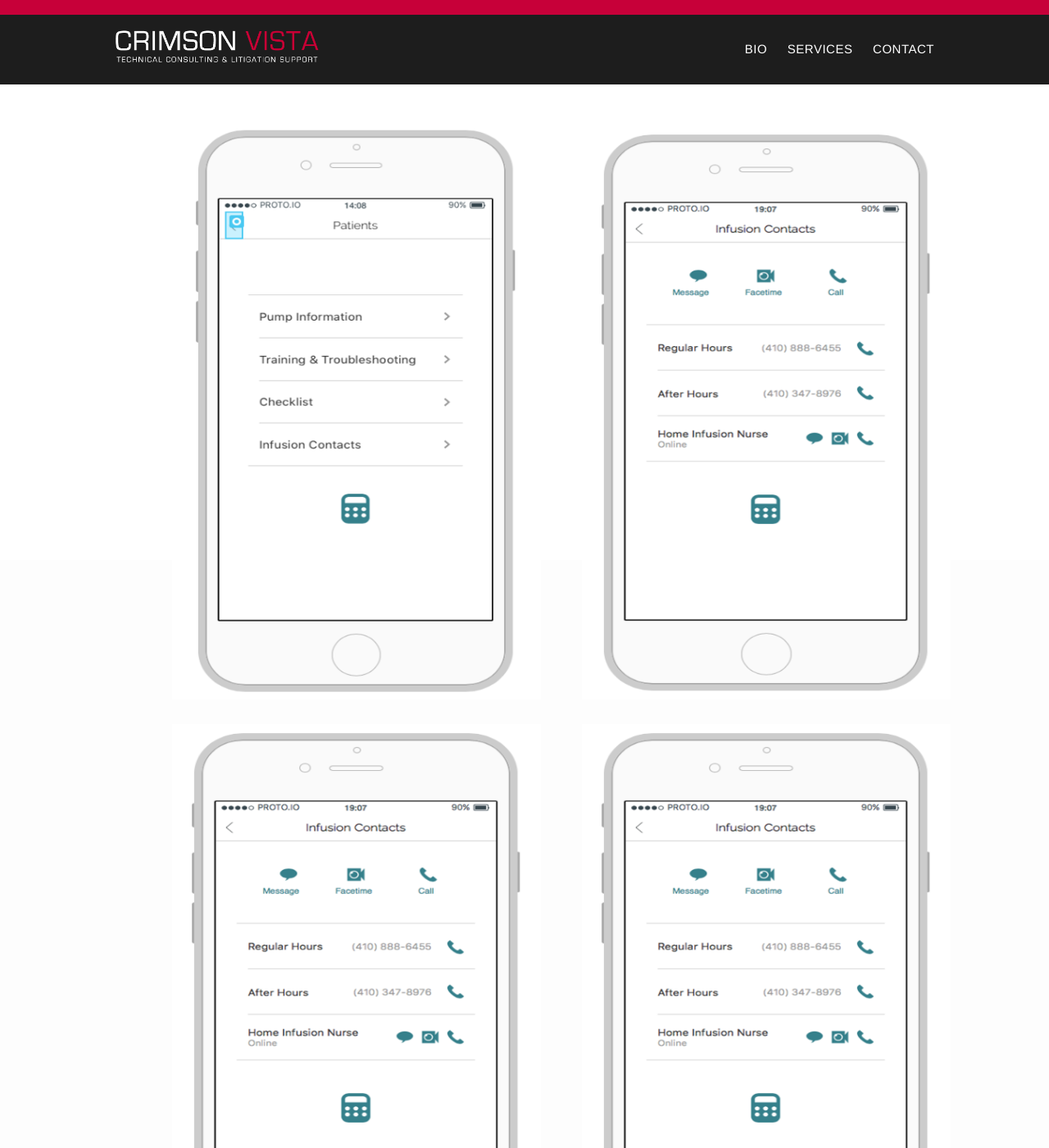
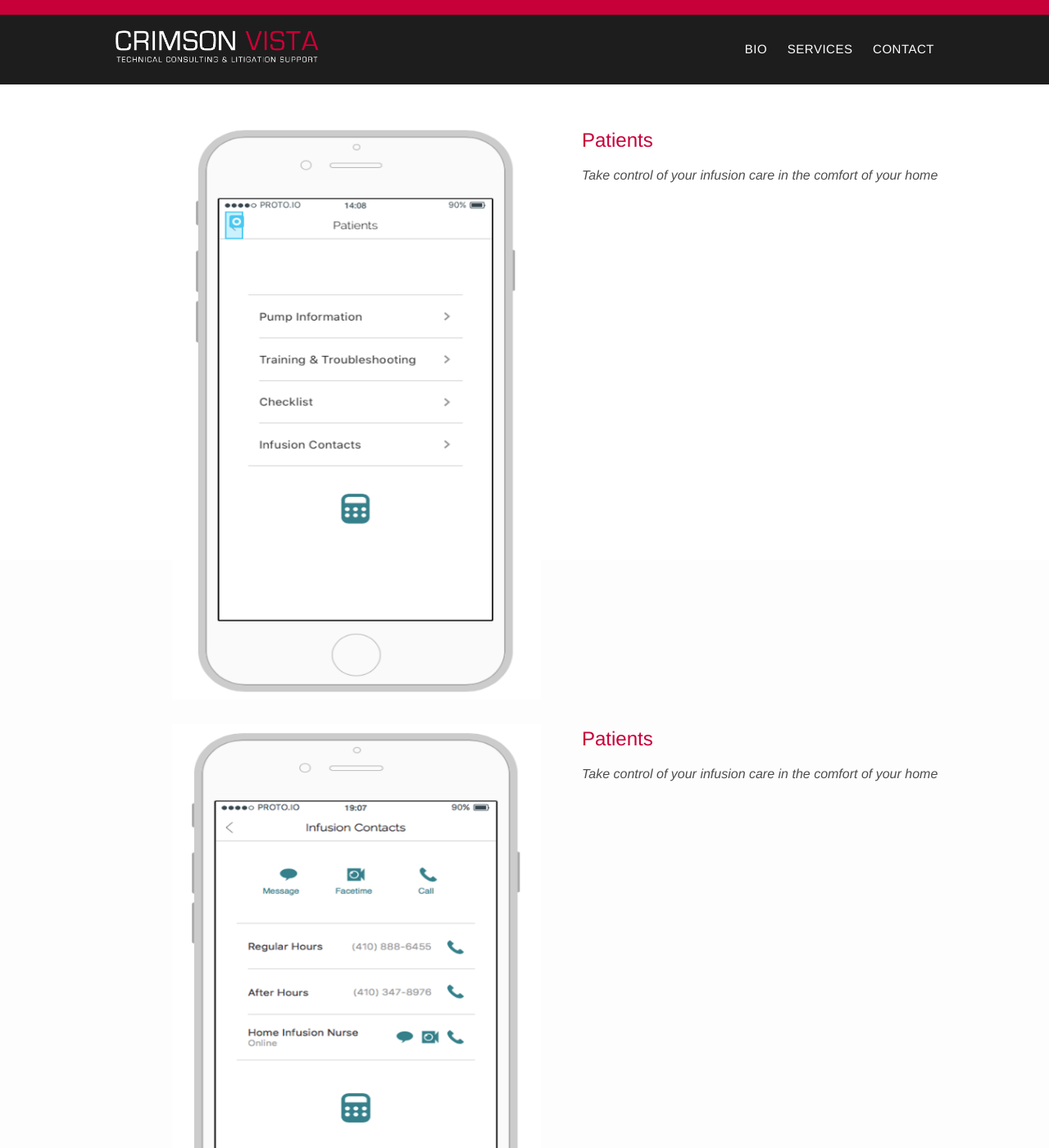
Before and after one commit to vezenwa/vezenwa.github.io, a Jekyll site: the page built from services/patients.md, in a window 1280 px wide and 1400 px high. Shown: the whole window at 82% size. Built offline with Jekyll 4.4.1, drawn with Linux system fonts in a browser that asks for light colours.

Commit message:
Update patients.html

```diff
--- a/_layouts/patients.html
+++ b/_layouts/patients.html
@@ -23,7 +23,8 @@
             </div>
 
             <div class="column half">
-                <img src="/images/papp2.png" width="450" height="700">
+               <h2>Patients</h2>
+                <p style="color:#4F4E4E" class="post-hero center-text"><i>Take control of your infusion care in the comfort of your home</i></p>
             </div>
 
 
@@ -36,7 +37,8 @@
             </div>
 
             <div class="column half">
-                <img src="/images/papp2.png" width="450" height="700">
+               <h2>Patients</h2>
+                <p style="color:#4F4E4E" class="post-hero center-text"><i>Take control of your infusion care in the comfort of your home</i></p>
             </div>
 
 
```
